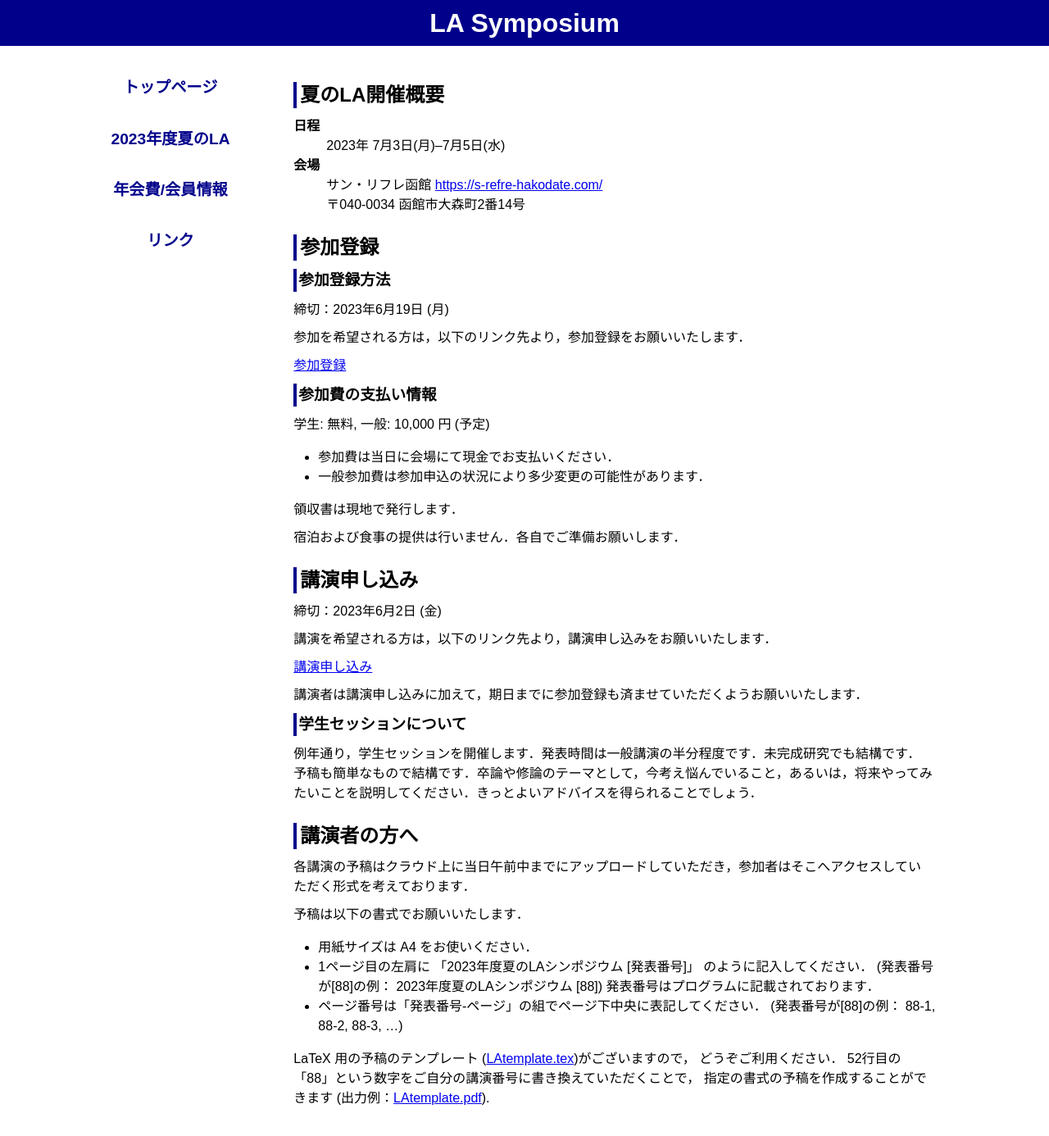
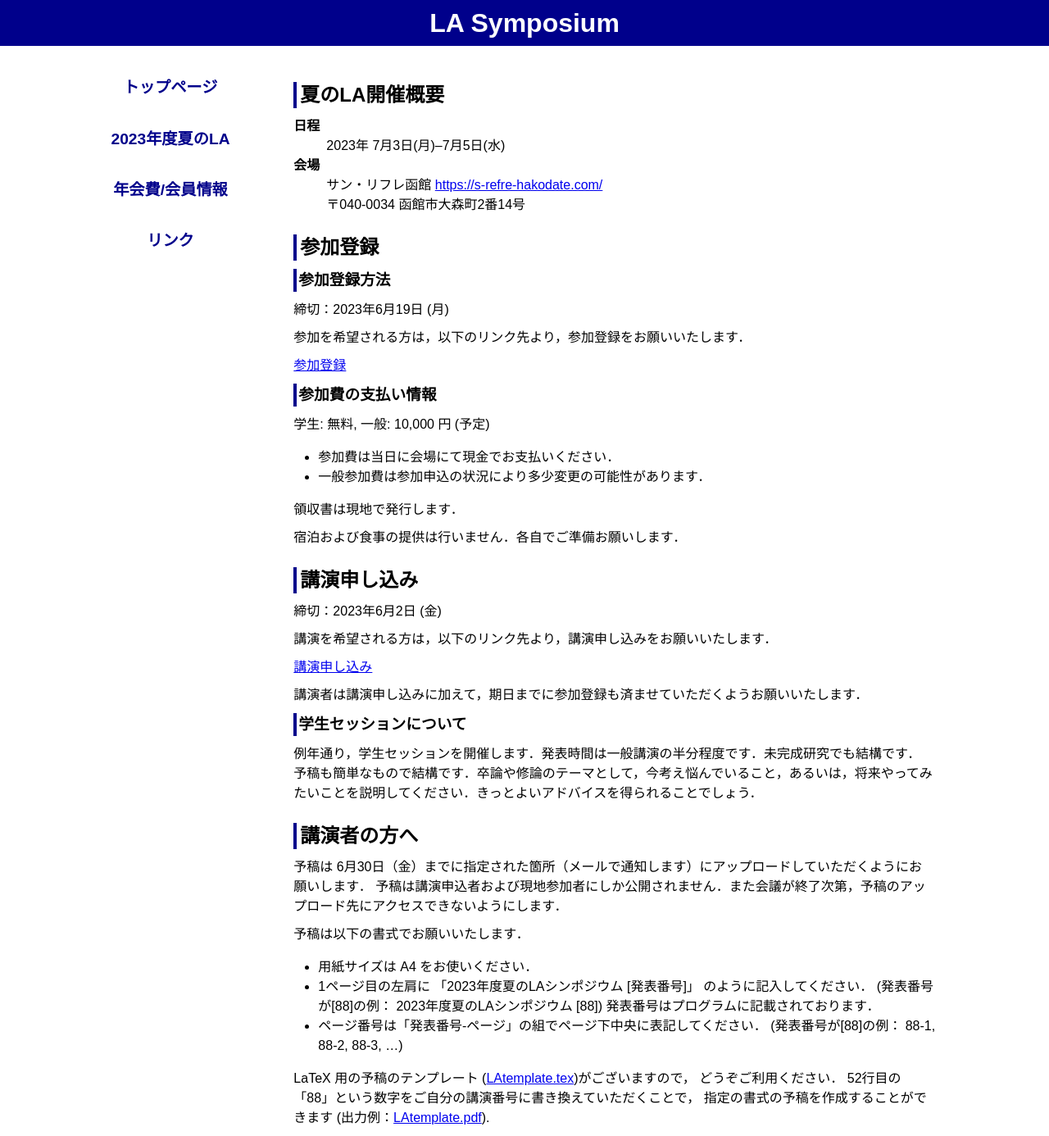
Before and after one commit to ytamura12/la-symposium_test.github.io, a Jekyll site: the page built from 2023/summer.md, in a window 1280 px wide. Shown: the whole page at 82% size. Built offline with Jekyll 4.4.1, drawn with Linux system fonts in a browser that asks for light colours; before the commit the page ends 1362 px from its top, so only the background shows below that.

Commit message:
Update summer.md

```diff
--- a/2023/summer.md
+++ b/2023/summer.md
@@ -51,7 +51,8 @@ title: LA Symposium 2023, 夏のLA
 
 講演者の方へ
 --------
-各講演の予稿はクラウド上に当日午前中までにアップロードしていただき，参加者はそこへアクセスしていただく形式を考えております．
+予稿は 6月30日（金）までに指定された箇所（メールで通知します）にアップロードしていただくようにお願いします．
+予稿は講演申込者および現地参加者にしか公開されません．また会議が終了次第，予稿のアップロード先にアクセスできないようにします．
 
 予稿は以下の書式でお願いいたします．
 
```
